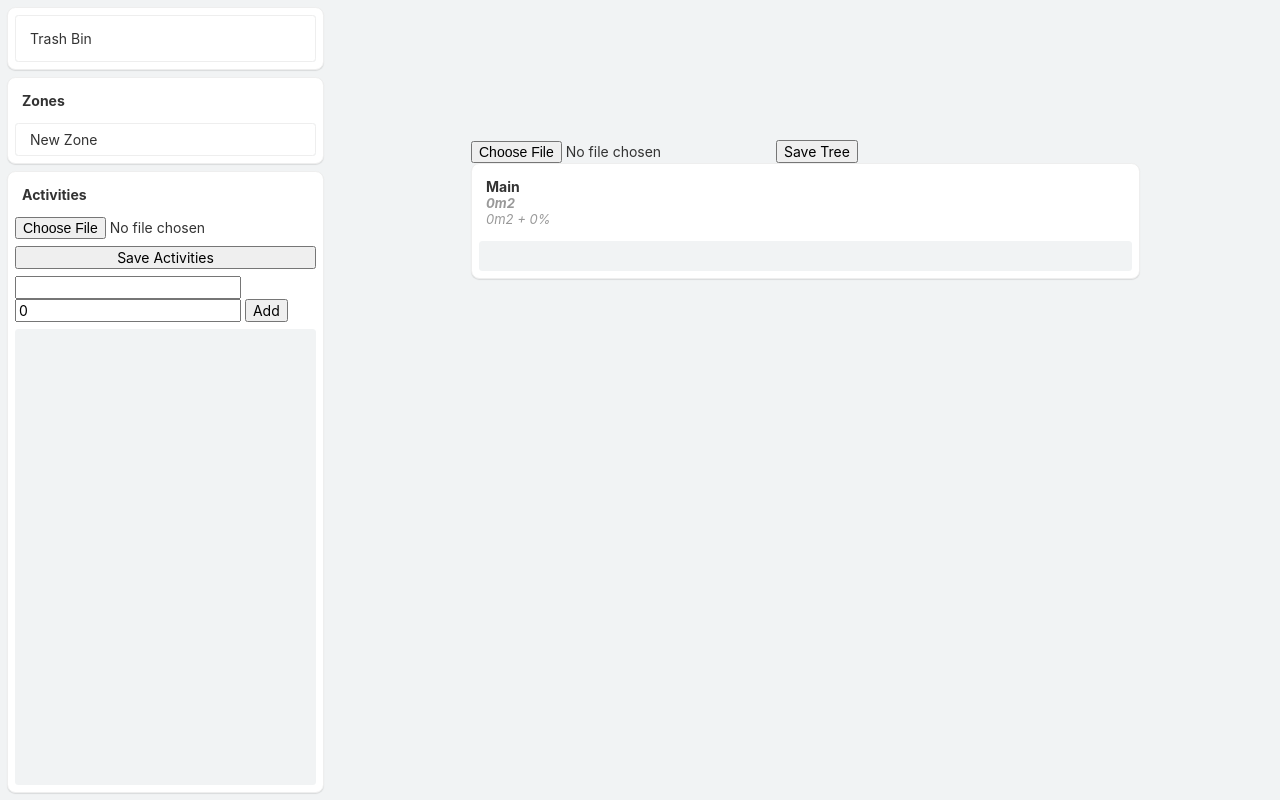
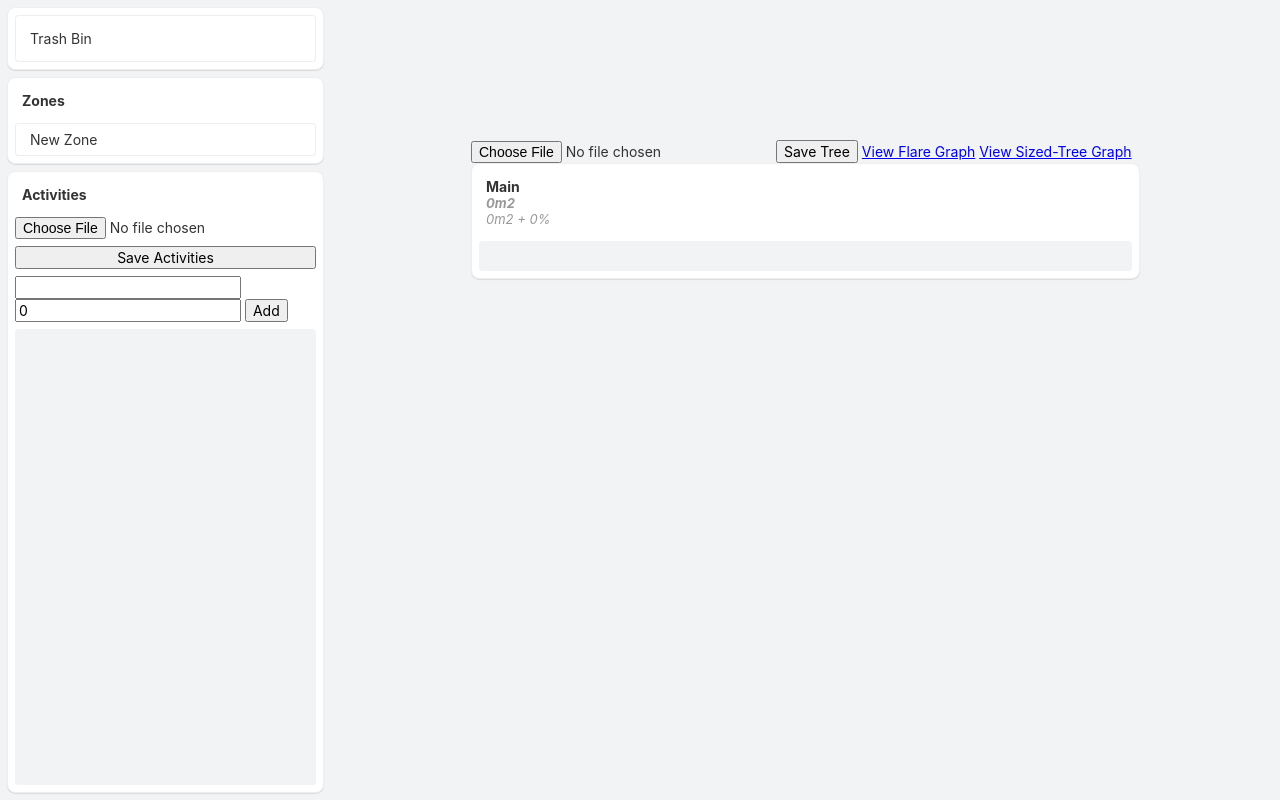
Before and after one commit to roy-mdr/es-web-arbol, a SvelteKit app: page / in a window 1280 px wide. Built offline with nearby package versions, Linux system fonts and the light colour scheme.

Commit message:
Add nav links to graphs

```diff
--- a/src/routes/+page.svelte
+++ b/src/routes/+page.svelte
@@ -47,6 +47,8 @@
 	<div class="mt-zone" bind:this={mtZone} on:click={handleMtZoneClick}>
 		<input type="file" accept=".systree" bind:this={fileSelect} on:change={loadTree} />
 		<button type="button" on:click={saveTree}>Save Tree</button>
+		<a href="/sunburst" target="_blank">View Flare Graph</a>
+		<a href="/sized-tree" target="_blank">View Sized-Tree Graph</a>
 		{#key $mainTree.id}
 			<Zone
 				id={$mainTree.id}
```
